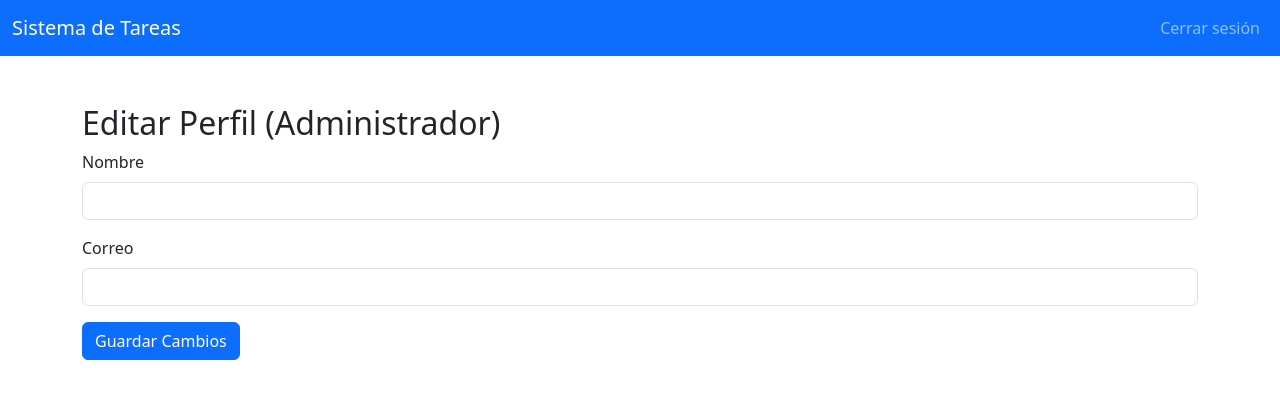
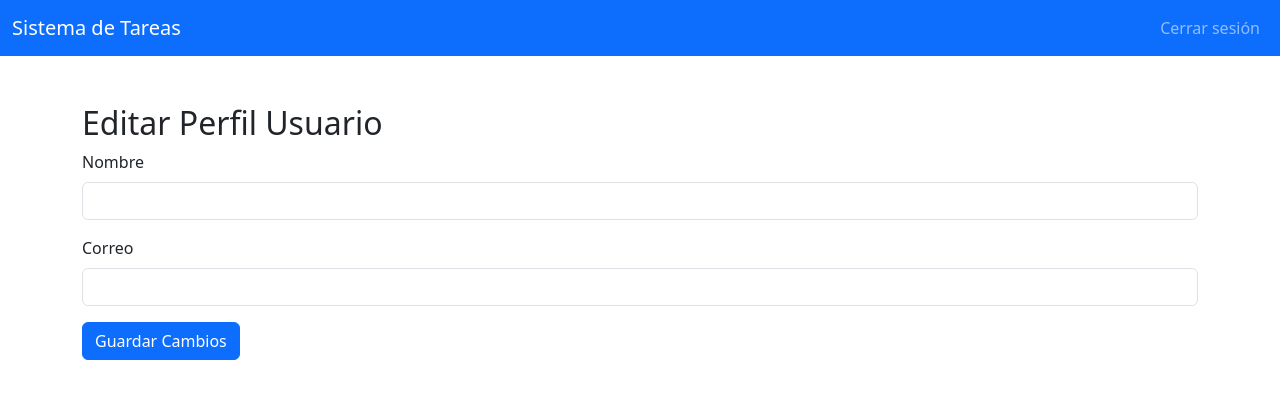
Before and after one commit to Angel50257/gestion-tareas, a website: page frontend/views/editarPerfilUsuario.html in a window 1280 px wide. Drawn offline with nearby package versions, Linux system fonts and the light colour scheme; no server answers; sample sign-in values are in the browser's storage.

Commit message:
editarPerfilUsuario

```diff
--- a/frontend/views/editarPerfilUsuario.html
+++ b/frontend/views/editarPerfilUsuario.html
@@ -17,7 +17,7 @@
 </nav>
 
 <div class="container mt-5">
-  <h2>Editar Perfil (Administrador)</h2>
+  <h2>Editar Perfil Usuario</h2>
 
   <form id="formPerfil">
     <div class="mb-3">
@@ -85,7 +85,6 @@
       alert('Error al guardar cambios');
     }
   });
-
   function logout() {
     localStorage.clear();
     window.location.href = 'login.html';
```
